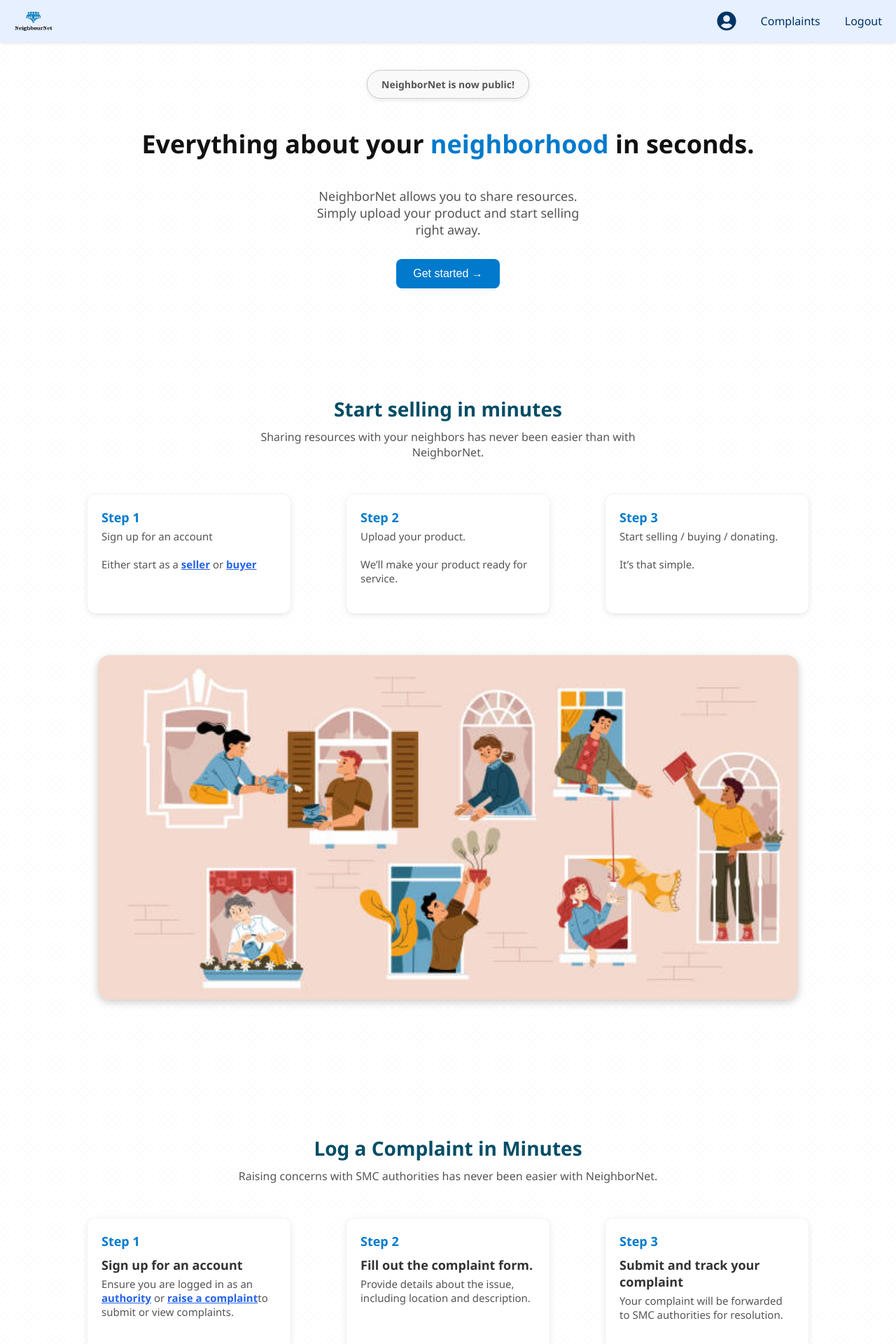
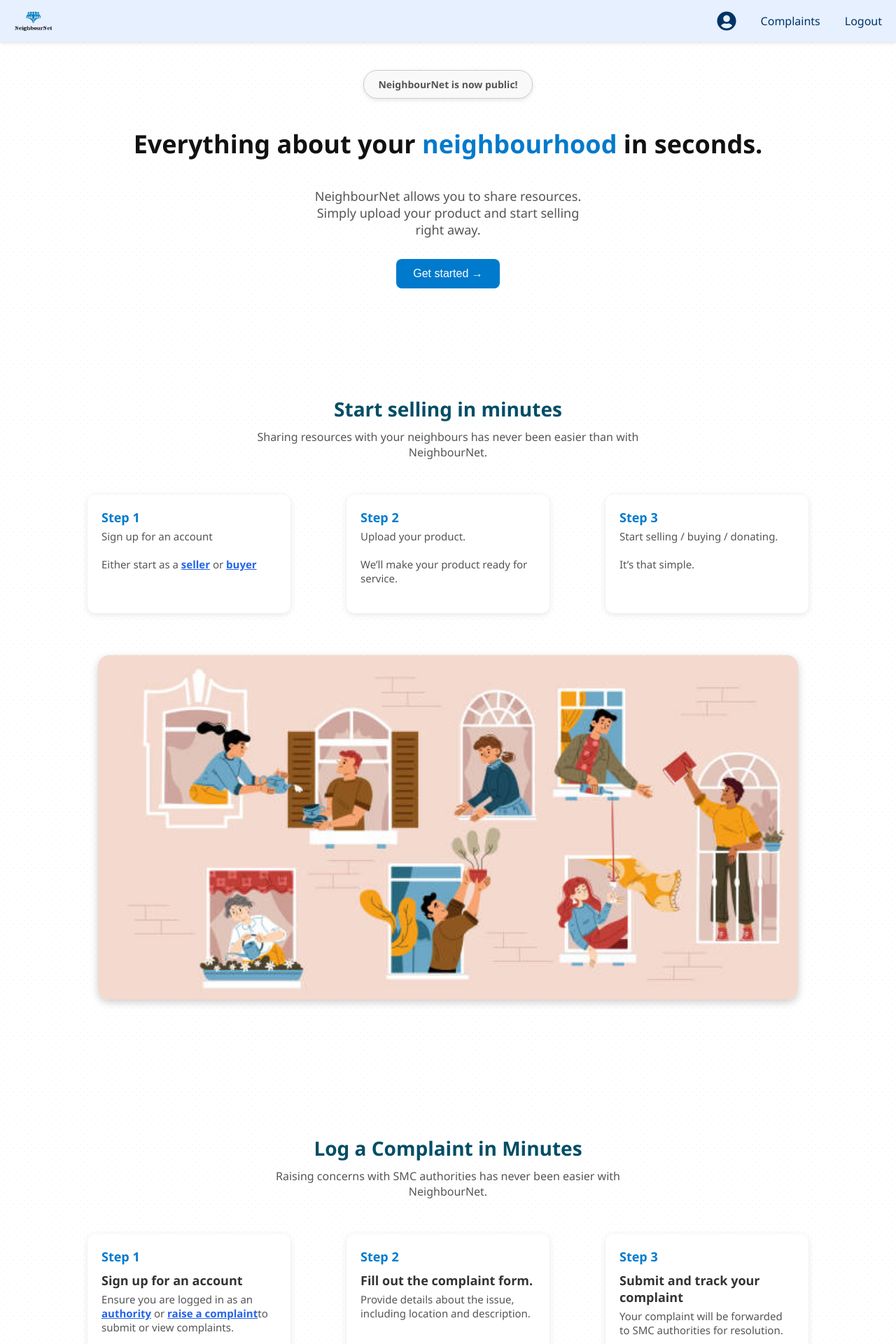
Before and after one commit to kavyadhariwal/neighbournet, a React (Create React App) app in the folder frontend/: page /homepage in a window 1280 px wide. Shown: the top 1920 px of the page at 70% size. Built offline with nearby package versions, Linux system fonts and the light colour scheme.

Commit message:
kavya commited

```diff
--- a/frontend/src/components/Footer.js
+++ b/frontend/src/components/Footer.js
@@ -7,7 +7,7 @@ import { MDBIcon } from 'mdb-react-ui-kit';
 export default function Footer() {
   return (
     <footer className="custom-footer">
-      {/* Top Bar */}
+
       <div className="footer-top-bar">
         <span>Get connected with us</span>
       </div>
@@ -20,7 +20,7 @@ export default function Footer() {
             NeighborNet
           </h6>
           <p>
-            "NeighborNet – Connecting your community with local updates, services, and a thriving marketplace. Stay engaged, stay informed!"
+            "NeighbourNet – Connecting your community with local updates, services, and a thriving marketplace. Stay engaged, stay informed!"
           </p>
         </div>
 
@@ -38,9 +38,9 @@ export default function Footer() {
         </div>
       </div>
 
-      {/* Bottom Bar */}
+
       <div className="footer-bottom">
-        © 2025 NeighborNet
+        © 2025 NeighbourNet
       </div>
     </footer>
   );
--- a/frontend/src/pages/homepage.jsx
+++ b/frontend/src/pages/homepage.jsx
@@ -17,14 +17,14 @@ const HomePage = () => {
 
   return (
     <div className="main-container">
-      <div className="announcement">NeighborNet is now public!</div>
+      <div className="announcement">NeighbourNet is now public!</div>
 
       <h1 className="main-heading">
-        Everything about your <span className="highlight">neighborhood</span> in seconds.
+        Everything about your <span className="highlight">neighbourhood</span> in seconds.
       </h1>
 
       <p className="description">
-        NeighborNet allows you to share resources. Simply upload your product and
+        NeighbourNet allows you to share resources. Simply upload your product and
         start selling right away.
       </p>
 
@@ -37,7 +37,7 @@ const HomePage = () => {
 
       <section className="steps-section">
         <h2>Start selling in minutes</h2>
-        <p>Sharing resources with your neighbors has never been easier than with NeighborNet.</p>
+        <p>Sharing resources with your neighbours has never been easier than with NeighbourNet.</p>
 
         <div className="steps">
           <div className="step">
@@ -73,7 +73,7 @@ const HomePage = () => {
       {/* Complaint Section */}
       <section className="steps-section">
         <h2>Log a Complaint in Minutes</h2>
-        <p>Raising concerns with SMC authorities has never been easier with NeighborNet.</p>
+        <p>Raising concerns with SMC authorities has never been easier with NeighbourNet.</p>
 
         <div className="steps">
           <div className="step">
--- a/frontend/src/pages/landing.js
+++ b/frontend/src/pages/landing.js
@@ -15,14 +15,14 @@ const Landing = () => {
     <div className="main-container">
       <Navbar />
 
-      <div className="announcement">NeighborNet is now public!</div>
+      <div className="announcement">NeighbourNet is now public!</div>
 
       <h1 className="main-heading">
         Everything about your <span className="highlight">neighbourhood</span> in seconds.
       </h1>
 
       <p className="description">
-        NeighborNet allows you to share resources. Simply upload your product and
+        NeighbourNet allows you to share resources. Simply upload your product and
         start selling right away.
       </p>
 
@@ -35,7 +35,7 @@ const Landing = () => {
 
       <div className="steps-section">
         <h2>Start selling in minutes</h2>
-        <p>Sharing resources with your neighbors has never been easier than with NeighborNet.</p>
+        <p>Sharing resources with your neighbours has never been easier than with NeighbourNet.</p>
 
         <div className="steps">
           <div className="step">
@@ -66,7 +66,7 @@ const Landing = () => {
 
       <section className="steps-section">
         <h2>Log a Complaint in Minutes</h2>
-        <p>Raising concerns with SMC authorities has never been easier with NeighborNet.</p>
+        <p>Raising concerns with SMC authorities has never been easier with NeighbourNet.</p>
 
         <div className="steps">
           <div className="step">
```
Also changed, not shown: 1 other file (tests, documents, lock files or other folders).
